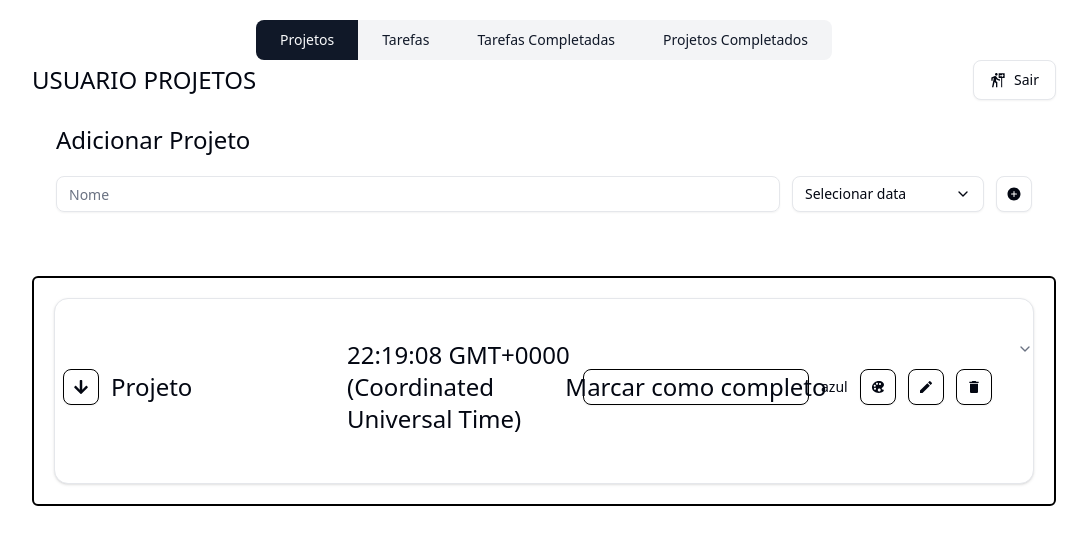
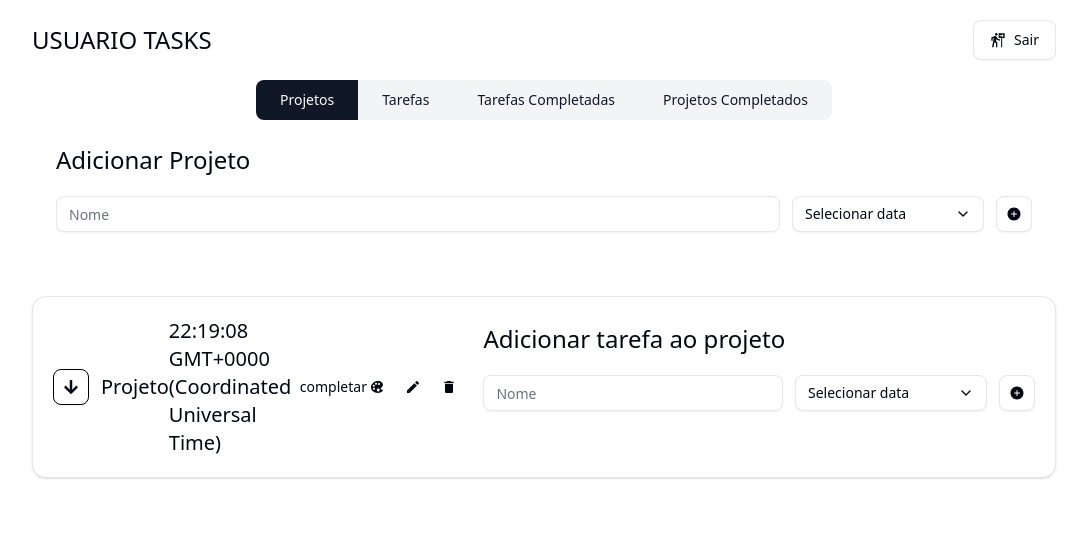
Before and after one commit to Angetins22/meu-to-do, a React (Vite) app: page /projetos in a window 1280 px wide. Shown: the top 544 px of the page, without its empty margins (96-1183 px from the left). Built offline with nearby package versions, Linux system fonts and the light colour scheme.

Commit message:
adiciona função de adicionar tarefa a lista

```diff
--- a/src/App.tsx
+++ b/src/App.tsx
@@ -7,6 +7,7 @@ import Projetos from './pages/Projetos'
 import ProjetosCompletados from './pages/ProjetosCompletados'
 import TarefasCompletadas from './pages/TarefasCompletadas'
 import Nav from './components/Nav'
+import Usuario from './components/Usuario'
 
 
 function App() {
@@ -17,6 +18,7 @@ function App() {
 
     <div className='bg-background w-screen h-screen flex justify-center pt-5 pb-5'>
       <div className='max-w-5xl h-full w-full'>
+        <Usuario />
         {location.pathname !== '/login' && < Nav />}
         <Routes >
           <Route path="/" element={<Home />} />
--- a/src/components/Adicionar/index.tsx
+++ b/src/components/Adicionar/index.tsx
@@ -2,19 +2,48 @@ import { IoAddCircle } from "react-icons/io5";
 import Calendar22 from "@/components/Calendar22"
 import { Input } from "@/components/ui/input"
 import { Button } from "@/components/ui/button"
+import { useState, type ChangeEventHandler } from "react";
+import type { ITarefa } from "../Tarefa";
 
 interface Props {
     tipo: string
+    tarefas: ITarefa[]
+    setTarefas: React.Dispatch<React.SetStateAction<ITarefa[]>>
 }
 
-const Adicionar: React.FC<Props> = ({ tipo }) => {
+const Adicionar: React.FC<Props> = ({ tipo, tarefas, setTarefas }) => {
+
+    const [task, setTask] = useState<string>('')
+
+    const handleAddTarefaList = () => {
+
+        if (!task) {
+            return
+        }
+
+        const novaTarefa: ITarefa = {
+            tarefa: task,
+            data: new Date(),
+            concluida: false
+        }
+
+        setTarefas([...tarefas, novaTarefa])
+
+        setTask('')
+    }
+
+    const handleChangeInput: ChangeEventHandler<HTMLInputElement> = (event) => {
+        const inputTask = event.target.value
+        setTask(inputTask)
+    }
+
     return (
         <aside className="w-full mb-10">
             <p className="text-2xl items-start mb-5">Adicionar {tipo}</p>
             <div className="flex flex-row gap-3 items-center">
-                <Input type="text" placeholder="Nome" />
+                <Input type="text" placeholder="Nome" onChange={handleChangeInput} value={task} />
                 <Calendar22 />
-                <Button variant="outline" size="icon" className="cursor-pointer">
+                <Button variant="outline" size="icon" className="cursor-pointer" onClick={handleAddTarefaList}>
                     <IoAddCircle />
                 </Button>
             </div>
--- a/src/components/Projeto/index.tsx
+++ b/src/components/Projeto/index.tsx
@@ -20,46 +20,34 @@ interface Props {
     data: Date
     concluida: boolean
     expandido: boolean
-    cor: string
 }
 
-const Projeto: React.FC<Props> = ({ nome, data, concluida, expandido, cor }) => {
+const Projeto: React.FC<Props> = ({ nome, data, concluida, expandido }) => {
     return (
         <aside>
-            <Card>
-                <Accordion type="single" collapsible>
-                    <AccordionItem value="item-1">
-                        <AccordionTrigger>
-                            <div className="flex flex-row  items-center gap-3 pl-2 pr-2 mb-2">
+            <Card className="flex flex-row items-center gap-4 p-5">
+                <div className="flex flex-1 flex-row items-center justify-between">
                     <Button variant="outline" size="icon" className=" p-3 cursor-pointer border border-black">
                         <FaArrowDown />
                     </Button>
-                                <p className="text-2xl flex-1">{nome}</p>
-                                <p className="text-2xl flex-1">{data.toTimeString()}</p>
+                    <p className="text-xl flex-1 ml-3">{nome}</p>
+                    <p className="text-xl ">{data.toTimeString()}</p>
                     {concluida}
-                                <Button variant="outline" size="icon" className="text-2xl flex-1  cursor-pointer border border-black"> Marcar como completo</Button>
-                                {cor}
-                                <Button variant="outline" size="icon" className=" p-3 cursor-pointer border border-black">
+                </div>
+                <div className="flex items-end justify-between">
+                    <Button variant="ghost" size="icon" className="ml-2 mr-2 cursor-pointer">completar</Button>
+                    <Button variant="ghost" size="icon" className="cursor-pointer ">
                         <IoIosColorPalette />
                     </Button>
-                                <Button variant="outline" size="icon" className=" p-3 cursor-pointer border border-black">
+                    <Button variant="ghost" size="icon" className="cursor-pointer ">
                         <MdEdit />
                     </Button>
-                                <Button variant="outline" size="icon" className=" p-3 cursor-pointer border border-black">
+                    <Button variant="ghost" size="icon" className="cursor-pointer ">
                         <MdDelete />
                     </Button>
+                </div>
                 {expandido}
-                            </div>
-                        </AccordionTrigger>
-                        <AccordionContent>
-                            <Adicionar tipo='tarefa' />
-                            <div>
-                                <Tarefa tarefa="Tarefa1" data={new Date()} concluida />
-                                <Tarefa tarefa="Tarefa2" data={new Date()} concluida />
-                            </div>
-                        </AccordionContent>
-                    </AccordionItem>
-                </Accordion>
+                <Adicionar tipo='tarefa ao projeto' />
             </Card>
         </aside>
     )
--- /dev/null
+++ b/src/components/Usuario/index.tsx
@@ -0,0 +1,15 @@
+import BotaoSair from "../BotaoSair"
+
+
+const Usuario: React.FC = () => {
+    return (
+        <>
+            <div className='flex flex-row justify-between items-center mb-5'>
+                <h1 className='text-2xl'>USUARIO TASKS</h1>
+                <BotaoSair />
+            </div>
+        </>
+    )
+}
+
+export default Usuario
--- a/src/pages/Home/index.tsx
+++ b/src/pages/Home/index.tsx
@@ -1,14 +1,5 @@
 
 import Adicionar from '@/components/Adicionar'
-import { Button } from "@/components/ui/button"
-import {
-    ButtonGroup,
-    ButtonGroupSeparator,
-    ButtonGroupText,
-} from "@/components/ui/button-group"
-import Nav from '@/components/Nav'
-import { MdOutlineFollowTheSigns } from 'react-icons/md'
-import BotaoSair from '@/components/BotaoSair'
 import { useState } from 'react'
 import type { ITarefa } from '@/components/Tarefa'
 import Tarefa from '@/components/Tarefa'
@@ -17,19 +8,12 @@ import Tarefa from '@/components/Tarefa'
 
 const Home: React.FC = () => {
 
-    const [tarefas, setTarefas] = useState<ITarefa[]>([{ tarefa: 'pao', data: new Date(), concluida: true }, { tarefa: 'pao2', data: new Date(), concluida: false }])
+    const [tarefas, setTarefas] = useState<ITarefa[]>([{ tarefa: 'pao', data: new Date(), concluida: true }])
 
     return (
         <>
-            <div className='flex flex-row justify-between items-center mb-5'>
-                <h1 className='text-2xl'>USUARIO TASKS</h1>
-                <BotaoSair />
-            </div>
-
-
-
             <div className="p-6 space-y-4">
-                <Adicionar tipo="Tarefa" />
+                <Adicionar tipo="Tarefa" tarefas={tarefas} setTarefas={setTarefas} />
 
                 <ul>
                     {tarefas.map(({ tarefa, data, concluida }) => {
--- a/src/pages/Projetos/index.tsx
+++ b/src/pages/Projetos/index.tsx
@@ -15,19 +15,16 @@ import BotaoSair from "@/components/BotaoSair"
 const Projetos: React.FC = () => {
     return (
         <>
-            <div className='flex flex-row justify-between items-center'>
-                <h1 className='text-2xl'>USUARIO PROJETOS</h1>
-                <BotaoSair />
-            </div>
 
 
 
             <div className="p-6 space-y-4">
                 <Adicionar tipo="Projeto" />
             </div>
-            <div className='border-2 border-black rounded-sm p-5'>
-                <Projeto nome="Projeto" data={new Date()} concluida cor="azul" expandido />
-            </div>
+
+            <Projeto nome="Projeto" data={new Date()} concluida cor="azul" expandido />
+
+
         </>
     )
 }
--- a/src/pages/ProjetosCompletados/index.tsx
+++ b/src/pages/ProjetosCompletados/index.tsx
@@ -12,13 +12,6 @@ import BotaoSair from "@/components/BotaoSair"
 const ProjetosCompletados: React.FC = () => {
     return (
         <aside>
-            <div className='flex flex-row justify-between items-center'>
-                <h1 className='text-2xl'>USUARIO PROJETOS COMPLETADOS</h1>
-                <BotaoSair />
-            </div>
-
-
-
             <div className="p-6 space-y-4">
                 <Projeto nome="Projeto" data={new Date()} concluida cor="azul" expandido />
             </div>
--- a/src/pages/TarefasCompletadas/index.tsx
+++ b/src/pages/TarefasCompletadas/index.tsx
@@ -12,12 +12,6 @@ import BotaoSair from "@/components/BotaoSair"
 const TarefasCompletadas: React.FC = () => {
     return (
         <>
-            <div className='flex flex-row justify-between items-center'>
-                <h1 className='text-2xl'>USUARIO TAREFAS COMPLETADAS</h1>
-                <BotaoSair />
-            </div>
-
-
 
             <div className="p-6 space-y-4">
                 <Tarefa tarefa="Teste" data={new Date()} concluida />
```
Lines whose indentation alone changed are shown as unchanged.
